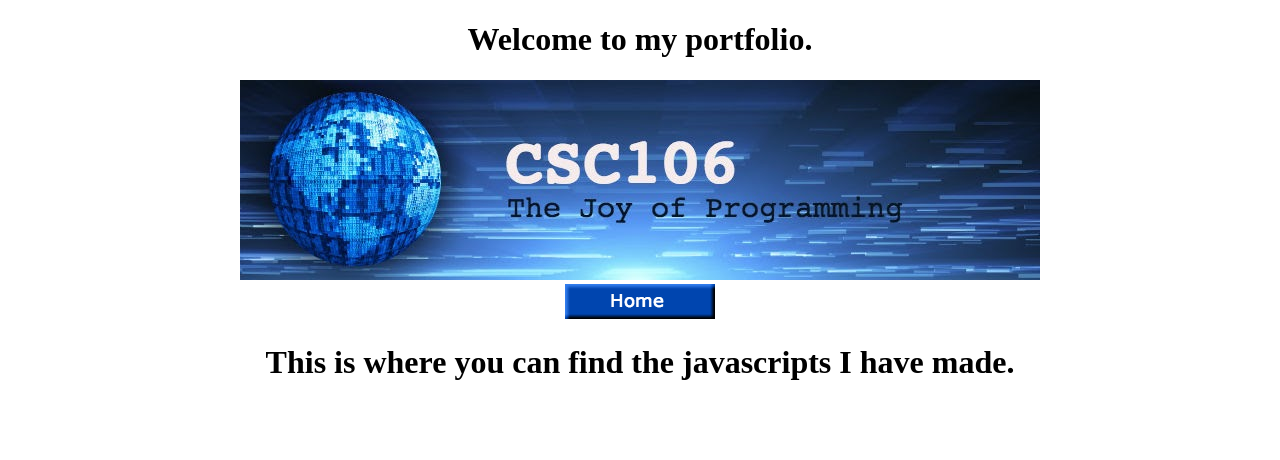
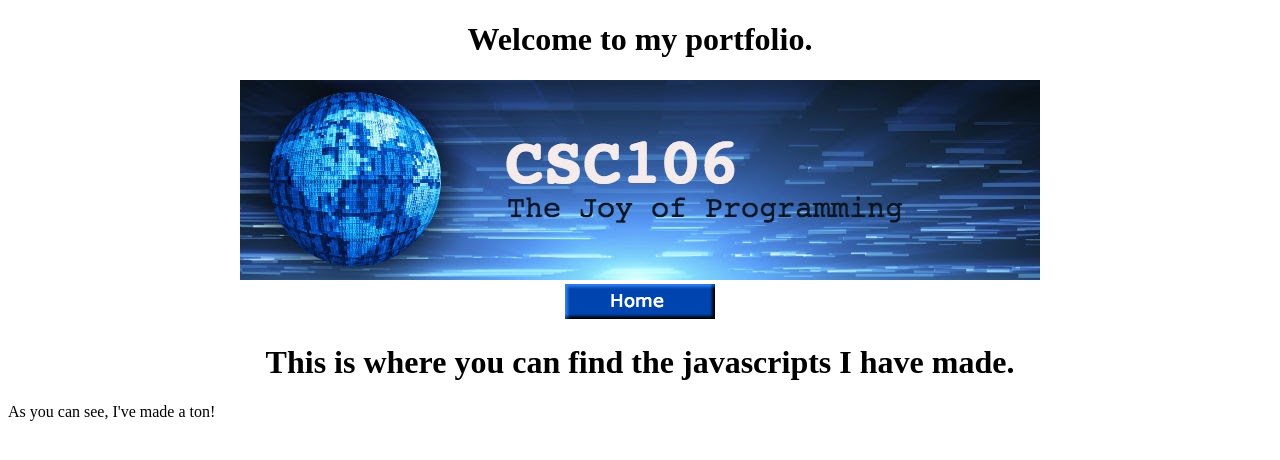
Before and after one commit to dccevans/dccevans.github.io, a plain HTML site: page javascripts.html in a window 1280 px wide. Drawn offline with Linux system fonts and the light colour scheme.

Commit message:
Update javascripts.html

```diff
--- a/javascripts.html
+++ b/javascripts.html
@@ -9,6 +9,7 @@
         <center><img src="csc106_banner.jpg" alt="website banner"></img></center>
         <center> <a href="https://dccevans.github.io/index.html"> <img src="home.png" alt="home button"> </a> </center>
         <center><h1>This is where you can find the javascripts I have made.</h1></center>
+    <p> As you can see, I've made a ton! </p>
 
     </body>
 </html>
```
